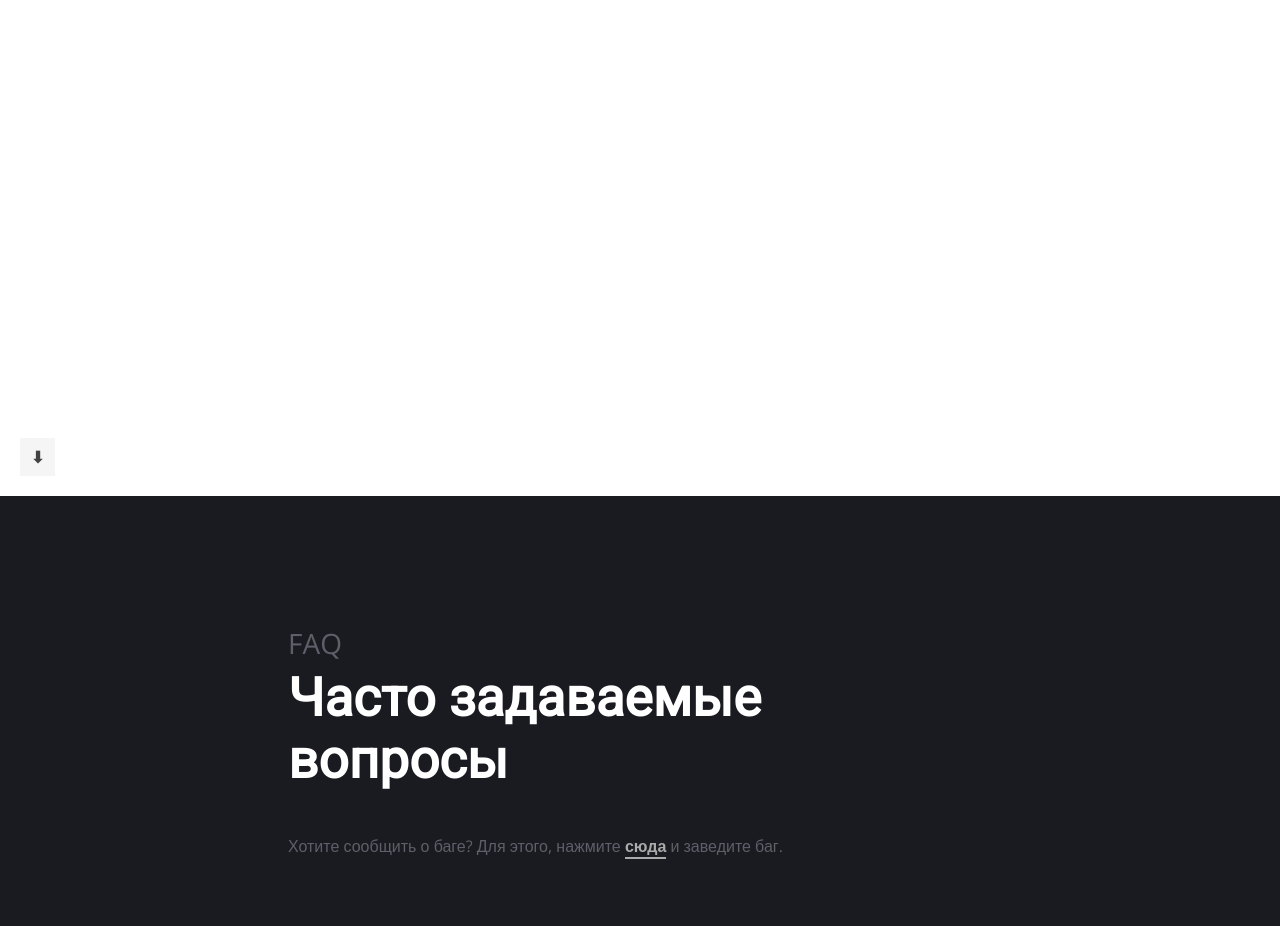
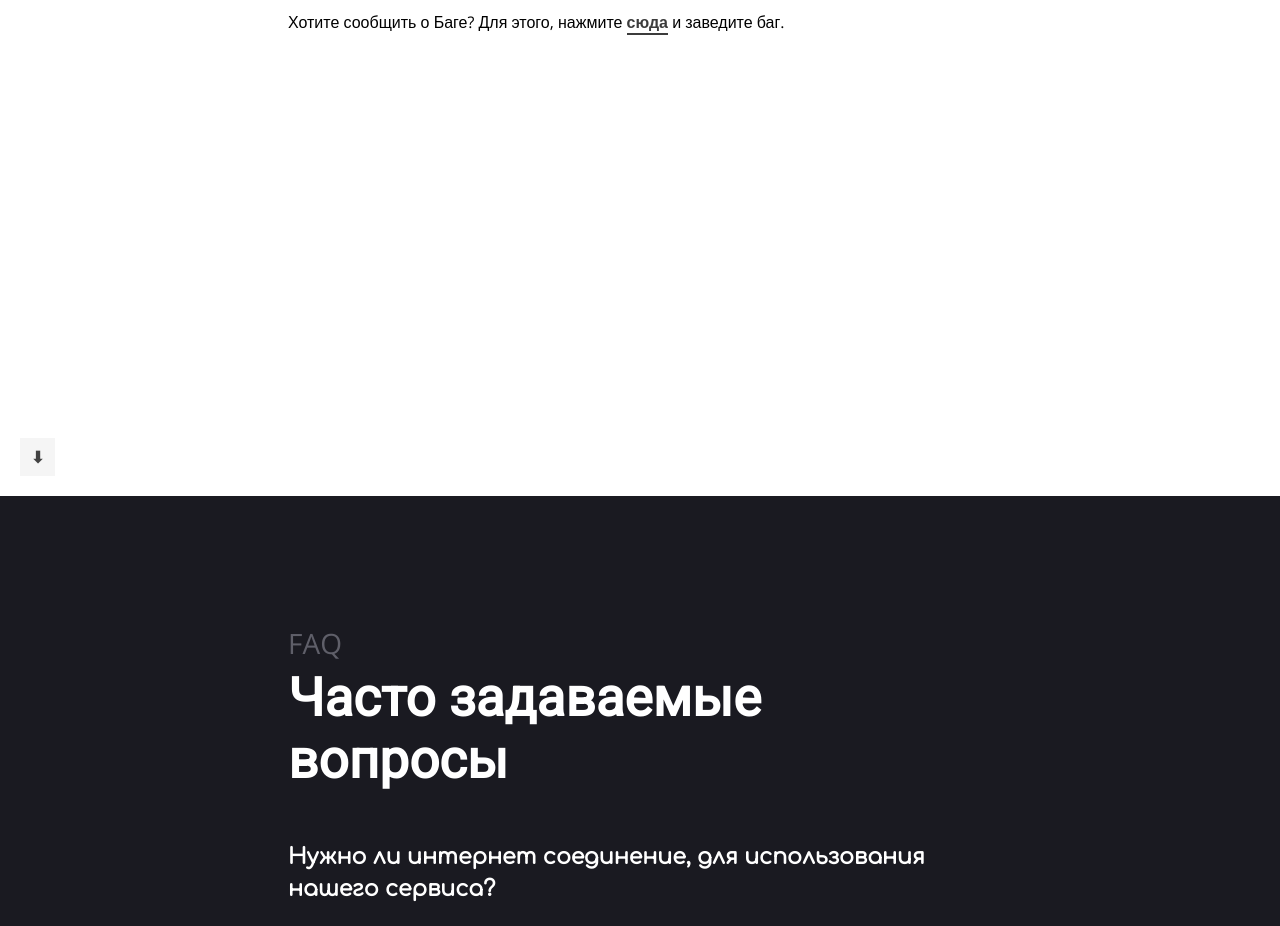
Before and after one commit to PaideiaApp/paideia, a plain HTML site: page help/index.html in a window 1280 px wide. Shown: the part 304-1230 px from the top of the page. Drawn offline with nearby package versions, Linux system fonts and the light colour scheme.

Commit message:
lighter img and bug report link

```diff
--- a/help/index.html
+++ b/help/index.html
@@ -31,6 +31,7 @@
                 <div class="title">Помощь</div>
                 <h2>Хотите задать вопрос?</h2>
                 <p>Отправьте нам сообщение <a class="mail" href="mailto:support@paideia.space?subject=Вопрос">support@paideia.space</a> и наши специалисты свяжутся с вами.</p>
+                <p>Хотите сообщить о Баге? Для этого, нажмите <a class="mail" href="https://bitbucket.org/paideiaapp/paideia/issues">сюда</a> и заведите баг.</p>
             </div>
         </div>
         <a name="bottom"></a>
@@ -38,8 +39,6 @@
             <div class="box">
                 <div class="title">FAQ</div>
                 <h2>Часто задаваемые вопросы</h2>
-                Хотите сообщить о баге? Для этого, нажмите <a href="https://bitbucket.org/paideiaapp/paideia/">сюда</a> и заведите баг.
-                <br><br>
                 <div class="faq">
                     <span>Нужно ли интернет соединение, для использования нашего сервиса?</span>
                     Для того что бы использовать нашу платформу, вы должны быть подключены к интернету. Это позволяет нам персонализировать
```
Also changed, not shown: dist/dashboard/games-play.js, dist/dashboard/games.js, dist/dashboard/home.js, dist/dashboard/lessons.js, dist/dashboard/notes-note.js, dist/dashboard/notes.js, dist/dashboard/partners.js, dist/dashboard/posts.js, dist/dashboard/roadmap.js, dist/dashboard/sentences.js, dist/dashboard/speech.js, dist/dashboard/studyplan.js, dist/dashboard/timeline.js, dist/dashboard/user.js, 2 more files.
